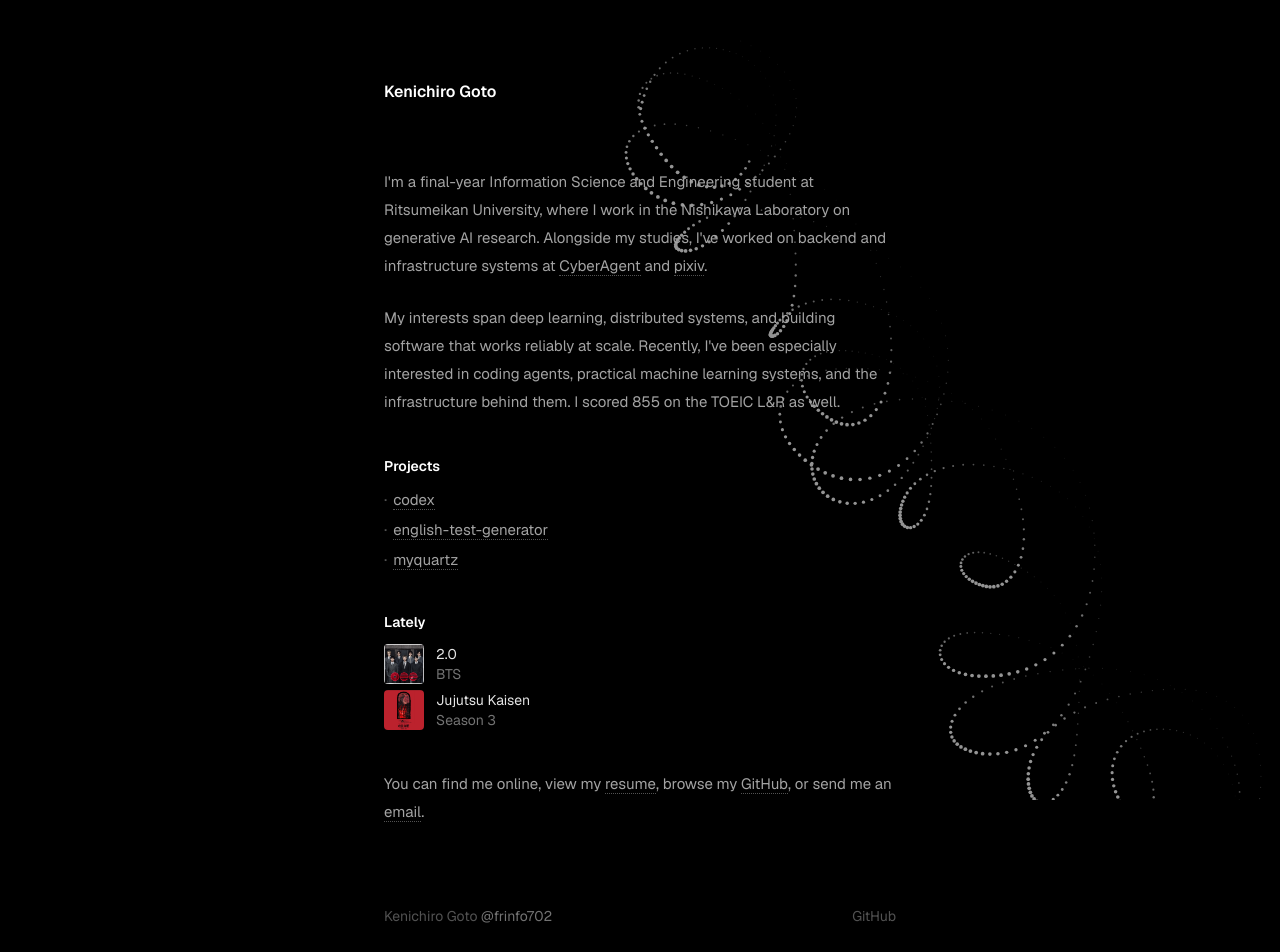
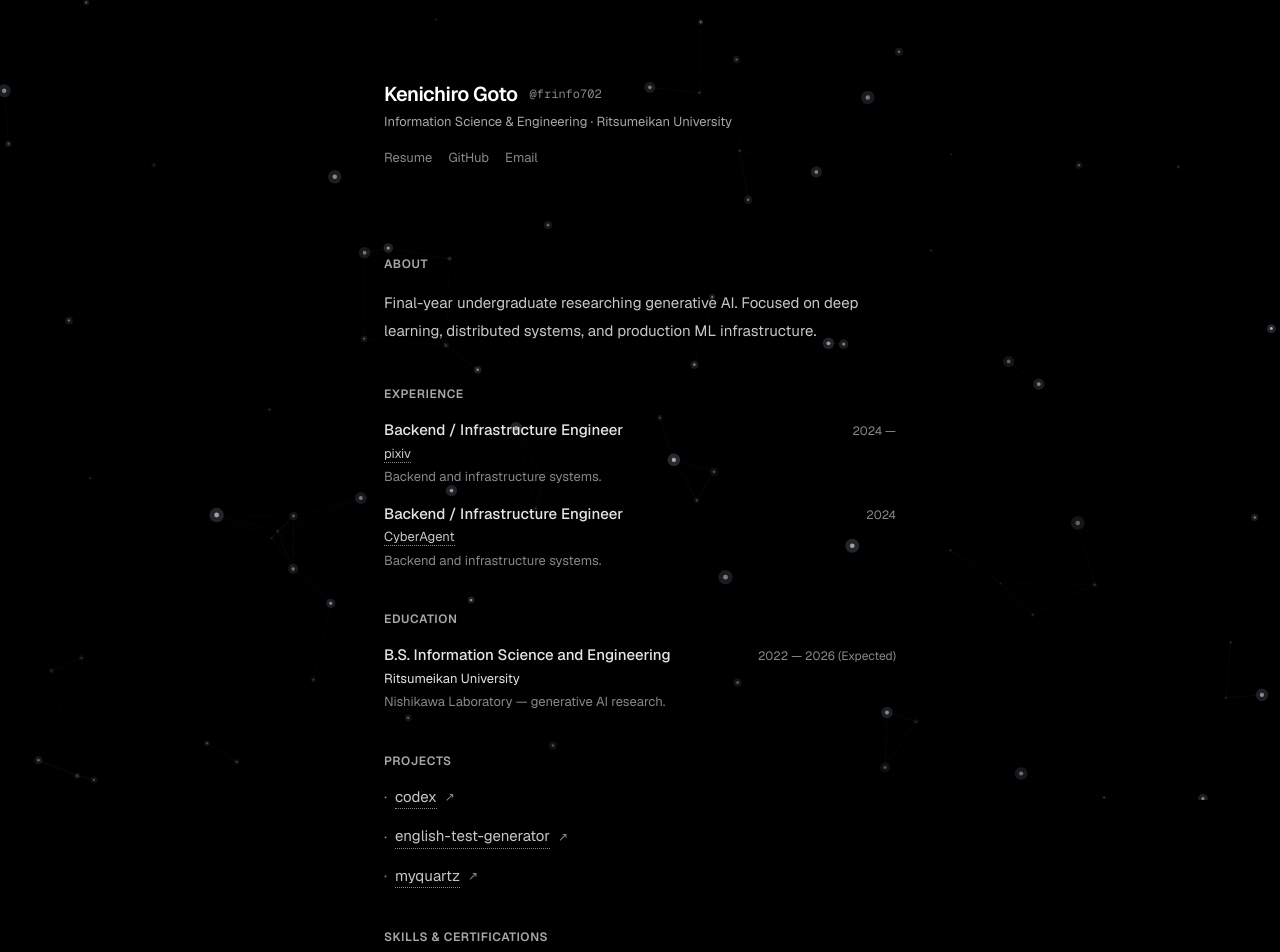
Before and after one commit to frinfo702/portfolio, a Next.js app: page / in a window 1280 px wide. Shown: the top 952 px of the page. Built offline with nearby package versions, Linux system fonts and the light colour scheme.

Commit message:
Redesign portfolio with section-based layout, brighter text, and constellation particle animation

```diff
--- a/app/components/ParticleField.tsx
+++ b/app/components/ParticleField.tsx
@@ -5,17 +5,13 @@ import { useEffect, useRef } from "react";
 interface Particle {
   x: number;
   y: number;
-  baseX: number;
-  baseY: number;
   vx: number;
   vy: number;
-  baseSize: number;
-  phase: number;
-  speed: number;
+  size: number;
   opacity: number;
-  theta: number;
-  strand: number;
-  idx: number;
+  pulse: number;
+  pulseSpeed: number;
+  hue: number;
 }
 
 export default function ParticleField() {
@@ -29,178 +25,112 @@ export default function ParticleField() {
 
     let animationId: number;
     let particles: Particle[] = [];
+    let width = 0;
+    let height = 0;
+    let dpr = 1;
     let resizeTimer: ReturnType<typeof setTimeout> | null = null;
-    let lastW = 0;
-    let lastH = 0;
 
-    const mouse = { x: null as number | null, y: null as number | null };
+    const PARTICLE_COUNT = 80;
+    const CONNECTION_DISTANCE = 150;
 
-    const handleMouseMove = (e: MouseEvent) => {
-      mouse.x = e.clientX;
-      mouse.y = e.clientY;
-    };
-    const handleMouseLeave = () => {
-      mouse.x = null;
-      mouse.y = null;
-    };
-
-    const initParticles = (width: number, height: number) => {
-      particles = [];
-      const cx = width * 0.52;
-      const cy = height * 0.1;
-      const turns = 5.5;
-      const pointsPerTurn = 55;
-      const radius = 72;
-      const slantX = 2.0;
-      const slantY = 3.0;
-
-      const totalPoints = Math.floor(turns * pointsPerTurn);
-
-      for (let i = 0; i < totalPoints; i++) {
-        const t = (i / pointsPerTurn) * Math.PI * 2;
-
-        for (let strand = 0; strand < 3; strand++) {
-          const angle = t + strand * ((Math.PI * 2) / 3);
-
-          // draw(time=0) と同じ式で初期位置を計算し、飛び出しを防ぐ
-          const waveR = Math.sin(i * 0.35) * 3.5;
-          const waveAxis = Math.cos(i * 0.25) * 1.5;
-          const curveX = Math.sin(i * 0.08) * 45;
-          const curveY = Math.cos(i * 0.06) * 35;
-
-          const axisX = cx + i * slantX + waveAxis * slantX * 0.3 + curveX;
-          const axisY = cy + i * slantY + waveAxis * slantY * 0.3 + curveY;
-
-          const x = axisX + (radius + waveR) * Math.cos(angle);
-          const y = axisY + (radius + waveR) * Math.sin(angle);
-          const z = Math.sin(angle);
-
-          const size = 0.5 + (1 + z) * 0.55;
-          const opacity = 0.25 + (1 + z) * 0.4;
-          const jitter = 1.2;
-
-          particles.push({
-            x: x + (Math.random() - 0.5) * jitter,
-            y: y + (Math.random() - 0.5) * jitter,
-            baseX: x,
-            baseY: y,
-            vx: 0,
-            vy: 0,
-            baseSize: size,
-            phase: Math.random() * Math.PI * 2,
-            speed: 0.15 + Math.random() * 0.25,
-            opacity,
-            theta: angle,
-            strand,
-            idx: i,
-          });
-        }
-      }
-    };
-
-    const resize = () => {
-      const dpr = Math.min(window.devicePixelRatio || 1, 2);
-      const width = window.innerWidth;
-      const height = window.innerHeight;
-
+    const init = () => {
+      dpr = Math.min(window.devicePixelRatio || 1, 2);
+      width = window.innerWidth;
+      height = window.innerHeight;
       canvas.width = width * dpr;
       canvas.height = height * dpr;
       canvas.style.width = `${width}px`;
       canvas.style.height = `${height}px`;
       ctx.setTransform(dpr, 0, 0, dpr, 0, 0);
 
-      const dw = Math.abs(width - lastW);
-      const dh = Math.abs(height - lastH);
-      if (lastW === 0 || dw > 50 || dh > 50) {
-        lastW = width;
-        lastH = height;
-        initParticles(width, height);
+      particles = [];
+      for (let i = 0; i < PARTICLE_COUNT; i++) {
+        particles.push({
+          x: Math.random() * width,
+          y: Math.random() * height,
+          vx: (Math.random() - 0.5) * 0.3,
+          vy: (Math.random() - 0.5) * 0.3,
+          size: 1 + Math.random() * 1.5,
+          opacity: 0.4 + Math.random() * 0.5,
+          pulse: Math.random() * Math.PI * 2,
+          pulseSpeed: 0.01 + Math.random() * 0.02,
+          hue: 200 + Math.random() * 40,
+        });
       }
     };
 
-    const debouncedResize = () => {
-      if (resizeTimer) clearTimeout(resizeTimer);
-      resizeTimer = setTimeout(resize, 150);
-    };
-
-    const springK = 0.04;
-    const damping = 0.93;
-    const repelStrength = 0.6;
-    const repelRadius = 90;
-
-    const draw = (time: number) => {
-      const width = window.innerWidth;
-      const height = window.innerHeight;
+    const draw = () => {
       ctx.clearRect(0, 0, width, height);
 
-      const t = time * 0.0005;
-      const globalRotation = t * 0.35;
+      // update positions
+      for (const p of particles) {
+        p.x += p.vx;
+        p.y += p.vy;
+        p.pulse += p.pulseSpeed;
 
-      const cx = width * 0.52;
-      const cy = height * 0.1;
-      const radius = 72;
-      const slantX = 2.0;
-      const slantY = 3.0;
+        // wrap around edges
+        if (p.x < 0) p.x = width;
+        if (p.x > width) p.x = 0;
+        if (p.y < 0) p.y = height;
+        if (p.y > height) p.y = 0;
+      }
 
-      for (const p of particles) {
-        const theta = p.theta + globalRotation;
-        const waveR = Math.sin(p.idx * 0.35 - t * 2.5) * 3.5;
-        const waveAxis = Math.cos(p.idx * 0.25 + t * 1.8) * 1.5;
-        const curveX = Math.sin(p.idx * 0.08 + t * 0.5) * 45;
-        const curveY = Math.cos(p.idx * 0.06 + t * 0.3) * 35;
+      // draw connections
+      ctx.lineWidth = 0.5;
+      for (let i = 0; i < particles.length; i++) {
+        const a = particles[i];
+        for (let j = i + 1; j < particles.length; j++) {
+          const b = particles[j];
+          const dx = a.x - b.x;
+          const dy = a.y - b.y;
+          const dist = Math.sqrt(dx * dx + dy * dy);
 
-        const axisX = cx + p.idx * slantX + waveAxis * slantX * 0.3 + curveX;
-        const axisY = cy + p.idx * slantY + waveAxis * slantY * 0.3 + curveY;
-
-        p.baseX = axisX + (radius + waveR) * Math.cos(theta);
-        p.baseY = axisY + (radius + waveR) * Math.sin(theta);
-
-        const ax = (p.baseX - p.x) * springK;
-        const ay = (p.baseY - p.y) * springK;
-
-        let fx = 0;
-        let fy = 0;
-        if (mouse.x !== null && mouse.y !== null) {
-          const mdx = p.x - mouse.x;
-          const mdy = p.y - mouse.y;
-          const distSq = mdx * mdx + mdy * mdy;
-          if (distSq < repelRadius * repelRadius && distSq > 0.01) {
-            const dist = Math.sqrt(distSq);
-            const force = (1 - dist / repelRadius) * repelStrength;
-            fx = (mdx / dist) * force;
-            fy = (mdy / dist) * force;
+          if (dist < CONNECTION_DISTANCE) {
+            const alpha = (1 - dist / CONNECTION_DISTANCE) * 0.15;
+            const hue = (a.hue + b.hue) / 2;
+            ctx.strokeStyle = `hsla(${hue}, 30%, 70%, ${alpha})`;
+            ctx.beginPath();
+            ctx.moveTo(a.x, a.y);
+            ctx.lineTo(b.x, b.y);
+            ctx.stroke();
           }
         }
+      }
 
-        p.vx = (p.vx + ax + fx) * damping;
-        p.vy = (p.vy + ay + fy) * damping;
-        p.x += p.vx;
-        p.y += p.vy;
+      // draw particles
+      for (const p of particles) {
+        const pulseFactor = 0.7 + Math.sin(p.pulse) * 0.3;
+        const r = p.size * pulseFactor;
+        const alpha = p.opacity * pulseFactor;
 
-        const z = Math.sin(theta);
-        const size = p.baseSize * (0.75 + (1 + z) * 0.25);
-        const alpha = p.opacity * (0.7 + (1 + z) * 0.3);
+        // soft glow
+        ctx.fillStyle = `hsla(${p.hue}, 25%, 75%, ${alpha * 0.3})`;
+        ctx.beginPath();
+        ctx.arc(p.x, p.y, r * 3, 0, Math.PI * 2);
+        ctx.fill();
 
-        ctx.fillStyle = `rgba(228, 228, 228, ${alpha})`;
+        // core
+        ctx.fillStyle = `hsla(${p.hue}, 20%, 90%, ${alpha})`;
         ctx.beginPath();
-        ctx.arc(p.x, p.y, Math.max(0.1, size), 0, Math.PI * 2);
+        ctx.arc(p.x, p.y, r, 0, Math.PI * 2);
         ctx.fill();
       }
 
       animationId = requestAnimationFrame(draw);
     };
 
-    resize();
-    window.addEventListener("resize", debouncedResize);
-    window.addEventListener("mousemove", handleMouseMove);
-    window.addEventListener("mouseleave", handleMouseLeave);
+    const onResize = () => {
+      if (resizeTimer) clearTimeout(resizeTimer);
+      resizeTimer = setTimeout(init, 150);
+    };
+
+    init();
+    window.addEventListener("resize", onResize);
     animationId = requestAnimationFrame(draw);
 
     return () => {
-      window.removeEventListener("resize", debouncedResize);
+      window.removeEventListener("resize", onResize);
       if (resizeTimer) clearTimeout(resizeTimer);
-      window.removeEventListener("mousemove", handleMouseMove);
-      window.removeEventListener("mouseleave", handleMouseLeave);
       cancelAnimationFrame(animationId);
     };
   }, []);
@@ -210,7 +140,7 @@ export default function ParticleField() {
       ref={canvasRef}
       aria-hidden="true"
       className="pointer-events-none fixed inset-0 z-0"
-      style={{ opacity: 0.65 }}
+      style={{ opacity: 0.85 }}
     />
   );
 }
--- a/app/page.tsx
+++ b/app/page.tsx
@@ -1,77 +1,121 @@
-import Image from "next/image";
 import ParticleField from "./components/ParticleField";
+
+const LINK_CLASS =
+  "text-[#c7c7c7] border-b border-dotted border-[#888888] hover:text-white hover:border-[#c7c7c7] transition-colors";
+
+const NAV_LINK_CLASS =
+  "text-[13px] text-[#888888] hover:text-[#c7c7c7] transition-colors";
 
 export default function Home() {
   return (
     <div className="relative flex flex-col flex-1 items-center bg-black font-sans text-[#e5e5e5]">
       <ParticleField />
       <main className="relative z-10 flex flex-col w-full max-w-xl px-6 py-20 sm:px-8">
-        <header className="flex items-center justify-between mb-16">
-          <h1 className="text-base font-semibold text-white">Kenichiro Goto</h1>
+        {/* Header */}
+        <header className="mb-12">
+          <div className="flex items-center gap-3 mb-1">
+            <h1 className="text-xl font-semibold text-white tracking-tight">
+              Kenichiro Goto
+            </h1>
+            <span className="text-[12px] text-[#888888] font-mono">
+              @frinfo702
+            </span>
+          </div>
+          <p className="text-[13px] text-[#a8a8a8]">
+            Information Science &amp; Engineering · Ritsumeikan University
+          </p>
+          <nav className="flex flex-wrap items-center gap-4 mt-4">
+            <a href="resume/en.pdf" className={NAV_LINK_CLASS}>
+              Resume
+            </a>
+            <a href="https://github.com/frinfo702" className={NAV_LINK_CLASS}>
+              GitHub
+            </a>
+            <a href="mailto:frinfo702@gmail.com" className={NAV_LINK_CLASS}>
+              Email
+            </a>
+          </nav>
         </header>
 
-        <section className="flex flex-col gap-6 text-[15px] leading-7 text-[#a3a3a3]">
-          <p>
-            I&apos;m a final-year Information Science and Engineering student at
-            Ritsumeikan University, where I work in the Nishikawa Laboratory on
-            generative AI research. Alongside my studies, I&apos;ve worked on
-            backend and infrastructure systems at{" "}
-            <DottedLink href="https://www.cyberagent.co.jp/">
-              CyberAgent
-            </DottedLink>{" "}
-            and <DottedLink href="https://www.pixiv.co.jp/">pixiv</DottedLink>.
+        {/* About */}
+        <Section title="About">
+          <p className="text-[15px] leading-7 text-[#c7c7c7]">
+            Final-year undergraduate researching generative AI. Focused on deep
+            learning, distributed systems, and production ML infrastructure.
           </p>
-          <p>
-            My interests span deep learning, distributed systems, and building
-            software that works reliably at scale. Recently, I&apos;ve been
-            especially interested in coding agents, practical machine learning
-            systems, and the infrastructure behind them. I scored 855 on the
-            TOEIC L&amp;R as well.
-          </p>
-        </section>
-
-        <Section title="Projects">
-          <ItemLink href="https://github.com/frinfo702/codex">codex</ItemLink>
-          <ItemLink href="https://github.com/frinfo702/english-test-generator">
-            english-test-generator
-          </ItemLink>
-          <ItemLink href="https://github.com/frinfo702/myquartz">
-            myquartz
-          </ItemLink>
         </Section>
 
-        <Section title="Lately">
-          <LatelyItem
-            src="/BTS_-_Arirang_(cover).png"
-            alt="BTS - 2.0"
-            title="2.0"
-            subtitle="BTS"
+        {/* Experience */}
+        <Section title="Experience">
+          <Entry
+            org="pixiv"
+            orgHref="https://www.pixiv.co.jp/"
+            role="Backend / Infrastructure Engineer"
+            period="2024 —"
+            description="Backend and infrastructure systems."
           />
-          <LatelyItem
-            src="/jjk-season3.png"
-            alt="Jujutsu Kaisen season 3"
-            title="Jujutsu Kaisen"
-            subtitle="Season 3"
+          <Entry
+            org="CyberAgent"
+            orgHref="https://www.cyberagent.co.jp/"
+            role="Backend / Infrastructure Engineer"
+            period="2024"
+            description="Backend and infrastructure systems."
           />
         </Section>
 
-        <section className="mt-10 text-[15px] leading-7 text-[#a3a3a3]">
-          <p>
-            You can find me online, view my{" "}
-            <DottedLink href="resume/en.pdf">resume</DottedLink>, browse my{" "}
-            <DottedLink href="https://github.com/frinfo702">GitHub</DottedLink>,
-            or send me an{" "}
-            <DottedLink href="mailto:frinfo702@gmail.com">email</DottedLink>.
-          </p>
-        </section>
+        {/* Education */}
+        <Section title="Education">
+          <Entry
+            org="Ritsumeikan University"
+            role="B.S. Information Science and Engineering"
+            period="2022 — 2026 (Expected)"
+            description="Nishikawa Laboratory — generative AI research."
+          />
+        </Section>
 
-        <footer className="mt-20 flex items-center justify-between text-sm text-[#525252]">
-          <span>
-            Kenichiro Goto <span className="text-[#737373]">@frinfo702</span>
-          </span>
+        {/* Projects */}
+        <Section title="Projects">
+          <ProjectLink
+            name="codex"
+            href="https://github.com/frinfo702/codex"
+          />
+          <ProjectLink
+            name="english-test-generator"
+            href="https://github.com/frinfo702/english-test-generator"
+          />
+          <ProjectLink
+            name="myquartz"
+            href="https://github.com/frinfo702/myquartz"
+          />
+        </Section>
+
+        {/* Skills & Certifications */}
+        <Section title="Skills & Certifications">
+          <div className="flex flex-col gap-3 text-[15px] text-[#c7c7c7]">
+            <div>
+              <p className="text-[12px] text-[#888888] uppercase tracking-wider mb-1.5">
+                Interests
+              </p>
+              <div className="flex flex-wrap gap-1.5">
+                <Tag>Deep Learning</Tag>
+                <Tag>Distributed Systems</Tag>
+                <Tag>Coding Agents</Tag>
+                <Tag>ML Infrastructure</Tag>
+              </div>
+            </div>
+            <div className="flex items-center justify-between pt-1 border-t border-[#1a1a1a]">
+              <span>TOEIC L&amp;R</span>
+              <span className="text-white font-medium">855</span>
+            </div>
+          </div>
+        </Section>
+
+        <footer className="mt-16 text-[13px] text-[#888888]">
+          <span>Kenichiro Goto</span>
+          <span className="mx-2 text-[#484848]">·</span>
           <a
             href="https://github.com/frinfo702"
-            className="hover:text-[#a3a3a3] transition-colors"
+            className="hover:text-[#c7c7c7] transition-colors"
           >
             GitHub
           </a>
@@ -90,73 +134,70 @@ function Section({
 }) {
   return (
     <section className="mt-10">
-      <h2 className="text-sm font-semibold text-white mb-3">{title}</h2>
-      <ul className="flex flex-col gap-1.5">{children}</ul>
+      <h2 className="text-[12px] font-semibold uppercase tracking-wider text-[#a8a8a8] mb-4">
+        {title}
+      </h2>
+      <div className="flex flex-col gap-4">{children}</div>
     </section>
   );
 }
 
-function ItemLink({
-  href,
-  children,
+function Entry({
+  org,
+  orgHref,
+  role,
+  period,
+  description,
 }: {
-  href: string;
-  children: React.ReactNode;
+  org: string;
+  orgHref?: string;
+  role: string;
+  period: string;
+  description: string;
 }) {
+  const orgEl = orgHref ? (
+    <a href={orgHref} className={LINK_CLASS}>
+      {org}
+    </a>
+  ) : (
+    <span className="text-[#e5e5e5]">{org}</span>
+  );
+
   return (
-    <li>
-      <span className="text-[#525252] mr-1.5">·</span>
-      <a
-        href={href}
-        className="text-[15px] text-[#a3a3a3] border-b border-dotted border-[#525252] hover:text-white hover:border-[#a3a3a3] transition-colors"
-      >
-        {children}
-      </a>
-    </li>
+    <div className="flex flex-col gap-0.5">
+      <div className="flex items-baseline justify-between gap-3">
+        <span className="text-[15px] text-[#e5e5e5] font-medium">{role}</span>
+        <span className="text-[12px] text-[#888888] shrink-0 whitespace-nowrap">
+          {period}
+        </span>
+      </div>
+      <div className="text-[13px] text-[#a8a8a8]">{orgEl}</div>
+      <p className="text-[13px] text-[#888888] mt-0.5">{description}</p>
+    </div>
   );
 }
 
-function DottedLink({
-  href,
-  children,
-}: {
-  href: string;
-  children: React.ReactNode;
-}) {
+function ProjectLink({ name, href }: { name: string; href: string }) {
   return (
     <a
       href={href}
-      className="text-[#a3a3a3] border-b border-dotted border-[#525252] hover:text-white hover:border-[#a3a3a3] transition-colors"
+      className="group flex items-center gap-2 text-[15px] text-[#c7c7c7] hover:text-white transition-colors"
     >
-      {children}
+      <span className="text-[#888888] group-hover:text-[#a8a8a8] transition-colors">
+        ·
+      </span>
+      <span className="border-b border-dotted border-[#888888] group-hover:border-[#c7c7c7] transition-colors">
+        {name}
+      </span>
+      <span className="text-[12px] text-[#888888] font-mono">↗</span>
     </a>
   );
 }
 
-function LatelyItem({
-  src,
-  alt,
-  title,
-  subtitle,
-}: {
-  src: string;
-  alt: string;
-  title: string;
-  subtitle: string;
-}) {
+function Tag({ children }: { children: React.ReactNode }) {
   return (
-    <li className="flex items-center gap-3">
-      <Image
-        src={src}
-        alt={alt}
-        width={40}
-        height={40}
-        className="h-10 w-10 rounded object-cover shrink-0"
-      />
-      <div className="flex flex-col text-sm">
-        <span className="text-[#e5e5e5]">{title}</span>
-        <span className="text-[#737373]">{subtitle}</span>
-      </div>
-    </li>
+    <span className="px-2 py-0.5 text-[12px] text-[#a8a8a8] border border-[#484848] rounded">
+      {children}
+    </span>
   );
 }
```
Also changed, not shown: portfolio-v2.png (added), 1 other file (tests, documents, lock files or other folders).
